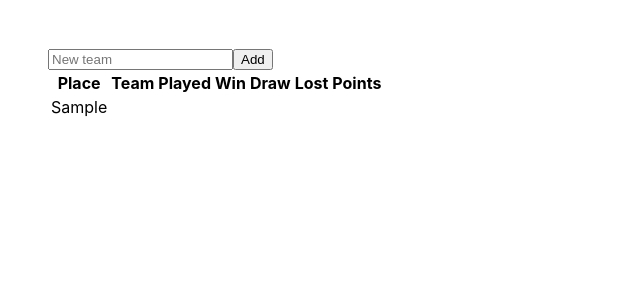
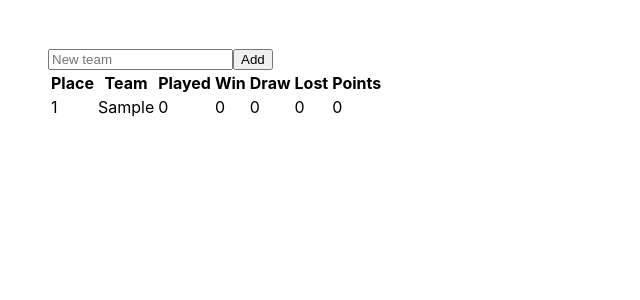
Before and after one commit to livetavalantiejute/sports-resulting, a React (Create React App) app: page / in a window 1280 px wide. Both pictures are taken after typing "Sample" into the empty fields and a click on the button "Add". Shown: the top 300 px of the page, without its empty margins (0-640 px from the left). Built offline with nearby package versions, Linux system fonts and the light colour scheme.

Commit message:
full adding team functionality

```diff
--- a/src/app/teamsSlice.js
+++ b/src/app/teamsSlice.js
@@ -2,21 +2,30 @@ import { createSlice } from "@reduxjs/toolkit";
 
 export const teamsSlice = createSlice({
   name: "teams",
-  initialState: [],
+  initialState: {
+    count: 0,
+    teams: [],
+  },
   reducers: {
     addTeam: (state, action) => {
       const newTeam = {
-        id: state.length + 1,
+        id: state.count,
         name: action.payload.team,
+        played: 0,
+        won: 0,
+        lost: 0,
+        draw: 0,
+        points: 0,
       };
-      const warning = "The team currently exists"
-      const existingTeam = state.find((team) => {
-        return team.name.toLowerCase() === newTeam.name.toLowerCase()
-      })
+      const warning = "The team currently exists";
+      const existingTeam = state.teams.find((team) => {
+        return team.name.toLowerCase() === newTeam.name.toLowerCase();
+      });
       if (!existingTeam) {
-        state.push(newTeam)
+        state.teams.push(newTeam);
+        state.count += 1;
       } else {
-        alert(warning)
+        alert(warning);
       }
     },
   },
--- a/src/components/NewTeam.js
+++ b/src/components/NewTeam.js
@@ -11,6 +11,7 @@ function NewTeam() {
     event.preventDefault();
 
     if (value.trim().length === 0) {
+      alert("Please input a name");
       setValue("");
       return;
     }
@@ -26,7 +27,11 @@ function NewTeam() {
 
   return (
     <form onSubmit={onSubmit}>
-      <input placeholder="New team" onChange={(event) => setValue(event.target.value)} value={value}/>
+      <input
+        placeholder="New team"
+        onChange={(event) => setValue(event.target.value)}
+        value={value}
+      />
       <button type="submit">Add</button>
     </form>
   );
--- a/src/components/TeamsTable.js
+++ b/src/components/TeamsTable.js
@@ -1,7 +1,7 @@
 import { useSelector } from "react-redux";
 function TeamsTable() {
   const teams = useSelector((state) => {
-    return state.teams;
+    return state.teams.teams;
   });
 
   return (
@@ -18,9 +18,15 @@ function TeamsTable() {
         </tr>
       </thead>
       <tbody>
-        {teams.map((team) => (
+        {teams.map((team, index) => (
           <tr key={team.id} id={team.id}>
+            <td>{index + 1}</td>
             <td>{team.name}</td>
+            <td>{team.played}</td>
+            <td>{team.won}</td>
+            <td>{team.draw}</td>
+            <td>{team.lost}</td>
+            <td>{team.points}</td>
           </tr>
         ))}
       </tbody>
```
